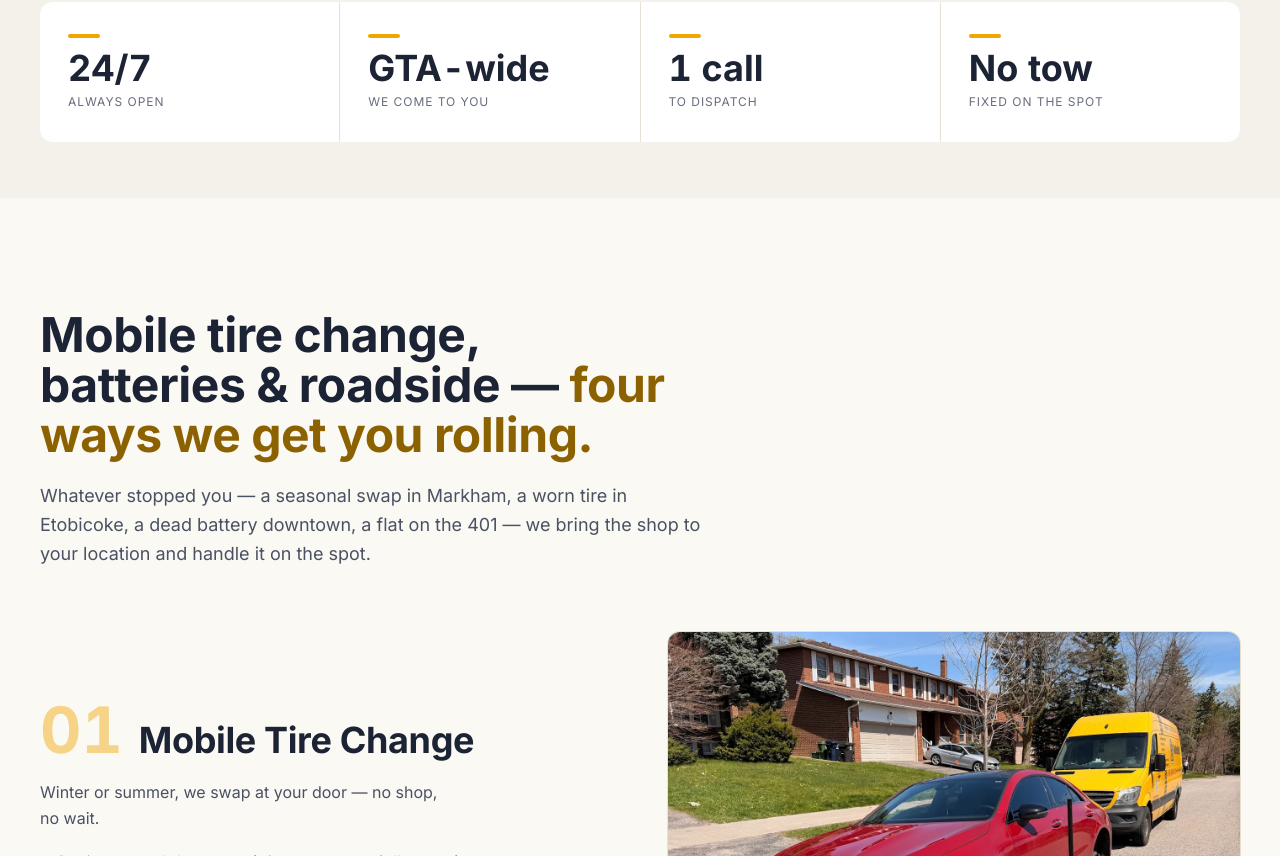
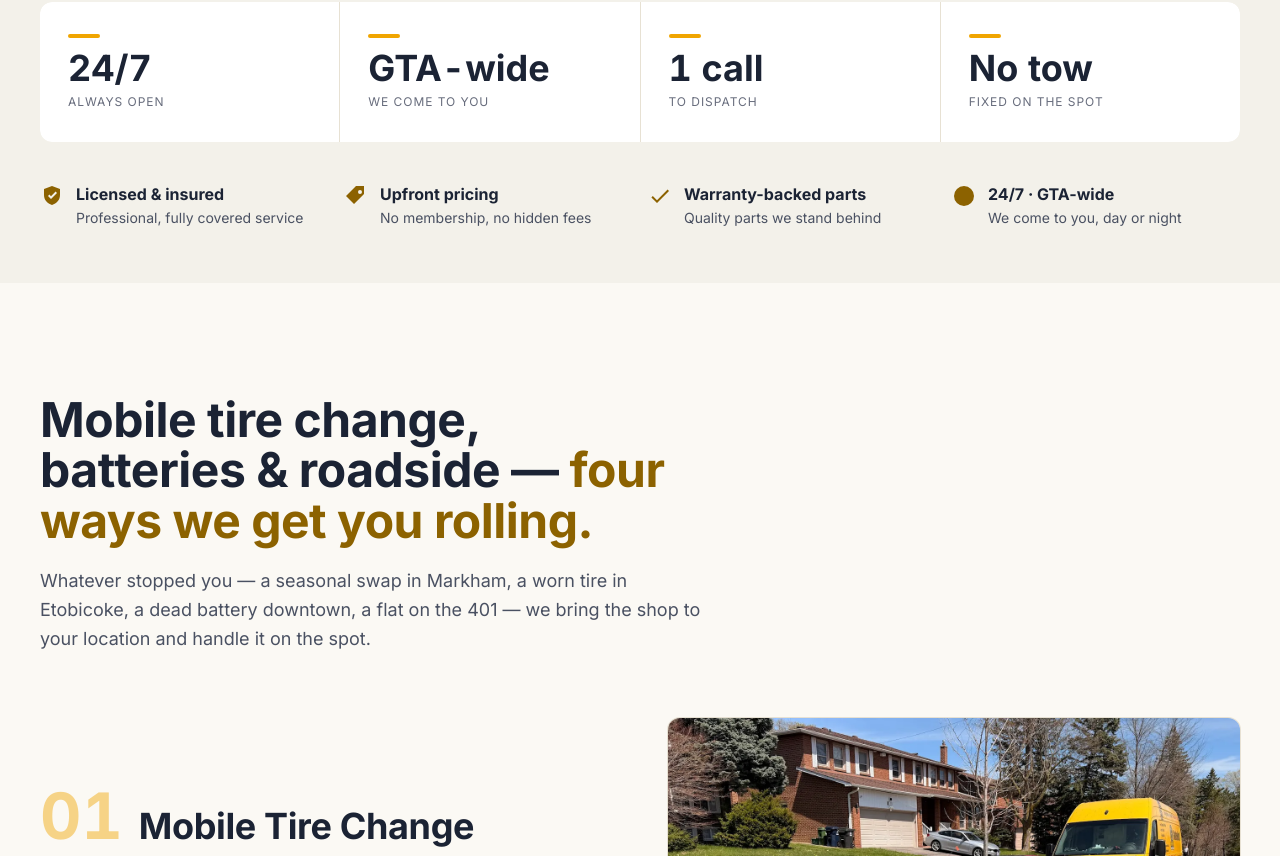
Before and after one commit to Shabir12345/golden-north-mobile-tire, a Next.js app: page / in a window 1280 px wide. Shown: the part 1004-1860 px from the top of the page. Built offline with nearby package versions, Linux system fonts and the light colour scheme.

Commit message:
feat: home page trust signals and FAQ section

```diff
--- a/src/app/page.tsx
+++ b/src/app/page.tsx
@@ -12,12 +12,15 @@ import { StatStrip } from "@/components/ui/StatStrip";
 import { Photo } from "@/components/ui/Photo";
 import { Reveal } from "@/components/ui/Reveal";
 import { Button } from "@/components/ui/Button";
+import { TrustBadges } from "@/components/ui/TrustBadges";
 import { Hero } from "@/components/sections/Hero";
 import { ReviewsWidget } from "@/components/sections/ReviewsWidget";
 import { ServiceRow } from "@/components/sections/ServiceRow";
 import { HowItWorks } from "@/components/sections/HowItWorks";
 import { CoverageMap } from "@/components/sections/CoverageMap";
 import { CTABand } from "@/components/sections/CTABand";
+import { FaqSection } from "@/components/sections/FaqSection";
+import { HOME_FAQS } from "@/lib/faqs";
 
 export const metadata = buildMetadata({
   title: "Mobile Tire Service Toronto & GTA — 24/7",
@@ -45,6 +48,7 @@ export default function Home() {
               { value: "No tow", label: "Fixed on the spot" },
             ]}
           />
+          <TrustBadges className="mt-10" />
         </div>
       </section>
 
@@ -103,6 +107,8 @@ export default function Home() {
         </div>
       </section>
 
+      <FaqSection heading="Questions drivers ask us" faqs={HOME_FAQS} emitJsonLd />
+
       <CTABand />
     </>
   );
```
Also changed, not shown: 1 other file (tests, documents, lock files or other folders).
